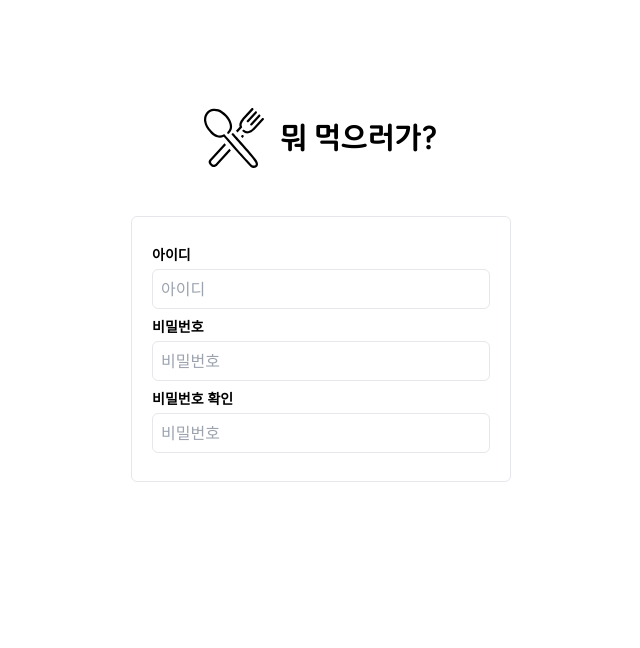
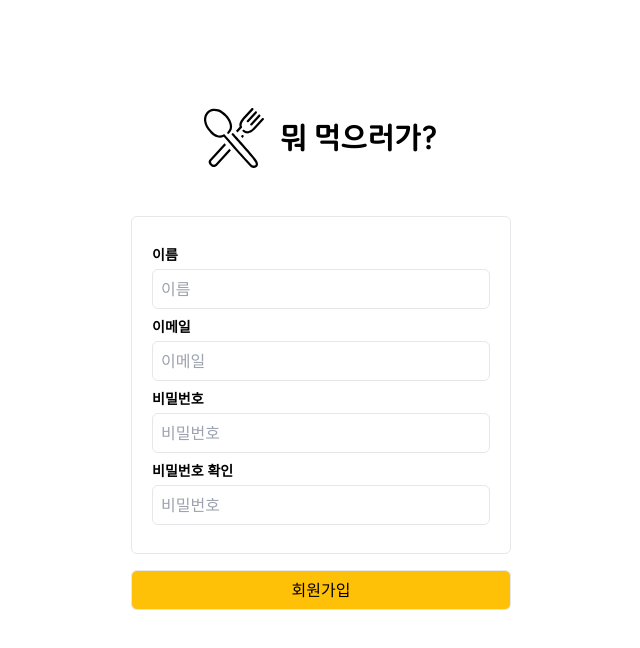
Before and after one commit to What-s-Eating/whats-eating-front, a Next.js app: page /auth/register in a window 1280 px wide. Shown: the top 648 px of the page, without its empty margins (319-959 px from the left). Built offline with nearby package versions, Linux system fonts and the light colour scheme; no server answers.

Commit message:
feat: signup, add commnet

```diff
--- a/src/pages/auth/register.tsx
+++ b/src/pages/auth/register.tsx
@@ -1,7 +1,71 @@
+import Button from "@/components/Button";
 import Input from "@/components/Input";
 import Logo from "@/components/Logo";
+import { Client } from "@/utils/fetcher";
+import { signIn, useSession } from "next-auth/react";
+import { useRouter } from "next/router";
+import { useState } from "react";
+import { toast } from "react-toastify";
 
 const Register = () => {
+  const router = useRouter();
+  const { data: session, update: updateSession } = useSession();
+  const [email, setEmail] = useState<string>("");
+  const [password, setPassword] = useState<string>("");
+  const [passwordCheck, setPasswordCheck] = useState<string>("");
+  const [name, setName] = useState<string>("");
+
+  const handleSubmit = async (e: React.FormEvent<HTMLFormElement>) => {
+    e.preventDefault();
+
+    if (password !== passwordCheck) {
+      toast.error("비밀번호가 일치하지 않습니다.");
+      return;
+    }
+
+    // check email
+    if (/^[a-z0-9._%+-]+@[a-z0-9.-]+\.[a-z]{2,4}$/.test(email) === false) {
+      toast.error("이메일 형식이 올바르지 않습니다.");
+      return;
+    }
+
+    // check password
+    if (
+      /^(?=.*[a-zA-Z])(?=.*[!@#$%^*+=-])(?=.*[0-9]).{8,25}$/.test(password) ===
+      false
+    ) {
+      toast.error(
+        "비밀번호는 영문, 숫자, 특수문자를 포함하여 8자 이상이어야 합니다."
+      );
+      return;
+    }
+
+    try {
+      await Client.post("/auth/signup", {
+        email,
+        password,
+        name,
+      });
+      toast.success("회원가입에 성공했습니다.");
+
+      await signIn("credentials", {
+        email,
+        password,
+        redirect: false,
+      }).then(async res => {
+        if (res?.ok) {
+          const session = await updateSession();
+          router.push((router.query.redirect as string) || "/");
+        } else {
+          toast.error("로그인에 실패했습니다.");
+        }
+      });
+    } catch (error: any) {
+      toast.error(error.response.data.message || "회원가입에 실패했습니다.");
+      return;
+    }
+  };
+
   return (
     <>
       <div className="h-[100vh]">
@@ -12,15 +76,32 @@ const Register = () => {
           fontClassName="lg:text-[28px] text-[20px] ml-4"
           className="pb-[48px] mt-[108px]"
         />
-        <div className="flex flex-col items-center justify-center px-[40px] lg:w-[460px] mx-auto">
+        <form
+          onSubmit={handleSubmit}
+          className="flex flex-col items-center justify-center px-[40px] lg:w-[460px] mx-auto"
+        >
           <div className="border w-full h-full rounded-md">
             <div className="px-[20px] py-[28px] items-center flex flex-col">
               <div className="flex flex-col w-full">
-                <span className="mb-1 font-bold text-sm">아이디</span>
+                <span className="mb-1 font-bold text-sm">이름</span>
                 <Input
                   variant="primary"
                   className="mx-auto w-full h-10"
-                  placeholder="아이디"
+                  placeholder="이름"
+                  onChange={(e: React.ChangeEvent<HTMLInputElement>) =>
+                    setName(e.target.value)
+                  }
+                />
+              </div>
+              <div className="flex flex-col w-full mt-2">
+                <span className="mb-1 font-bold text-sm">이메일</span>
+                <Input
+                  variant="primary"
+                  className="mx-auto w-full h-10"
+                  placeholder="이메일"
+                  onChange={(e: React.ChangeEvent<HTMLInputElement>) =>
+                    setEmail(e.target.value)
+                  }
                 />
               </div>
               <div className="flex flex-col w-full mt-2">
@@ -30,6 +111,9 @@ const Register = () => {
                   className="mx-auto w-full h-10"
                   type="password"
                   placeholder="비밀번호"
+                  onChange={(e: React.ChangeEvent<HTMLInputElement>) =>
+                    setPassword(e.target.value)
+                  }
                 />
               </div>
               <div className="flex flex-col w-full mt-2">
@@ -39,11 +123,17 @@ const Register = () => {
                   className="mx-auto w-full h-10"
                   type="password"
                   placeholder="비밀번호"
+                  onChange={(e: React.ChangeEvent<HTMLInputElement>) =>
+                    setPasswordCheck(e.target.value)
+                  }
                 />
               </div>
             </div>
           </div>
-        </div>
+          <Button variant="primary" className="mt-4 w-full h-10" type="submit">
+            회원가입
+          </Button>
+        </form>
       </div>
     </>
   );
--- a/src/pages/detail/[placeId].tsx
+++ b/src/pages/detail/[placeId].tsx
@@ -27,6 +27,21 @@ const PlaceDetailPage: NextPage<{
   const postComment = async () => {
     setIsCommenting(true);
 
+    if (!session) {
+      toast("로그인이 필요합니다.");
+      return;
+    }
+
+    if (star === 0) {
+      toast("별점을 입력해주세요.");
+      return;
+    }
+
+    if (comment.length === 0) {
+      toast("댓글을 입력해주세요.");
+      return;
+    }
+
     try {
       await Client.post(
         `/place/${place.basicInfo.cid}/reviews`,
@@ -41,7 +56,7 @@ const PlaceDetailPage: NextPage<{
         }
       );
 
-      router.reload();
+      router.replace(router.asPath);
     } catch (e: any) {
       toast(e.response.data.message || e.message);
     } finally {
```
